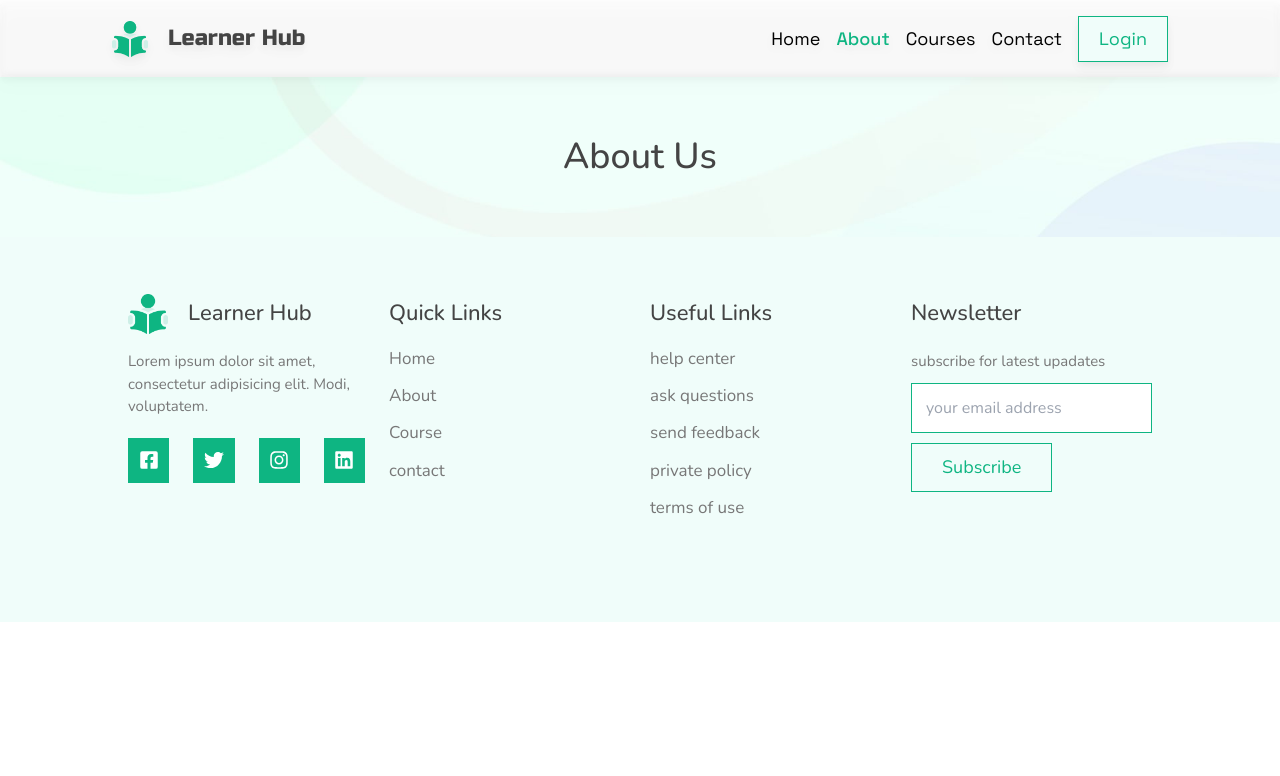
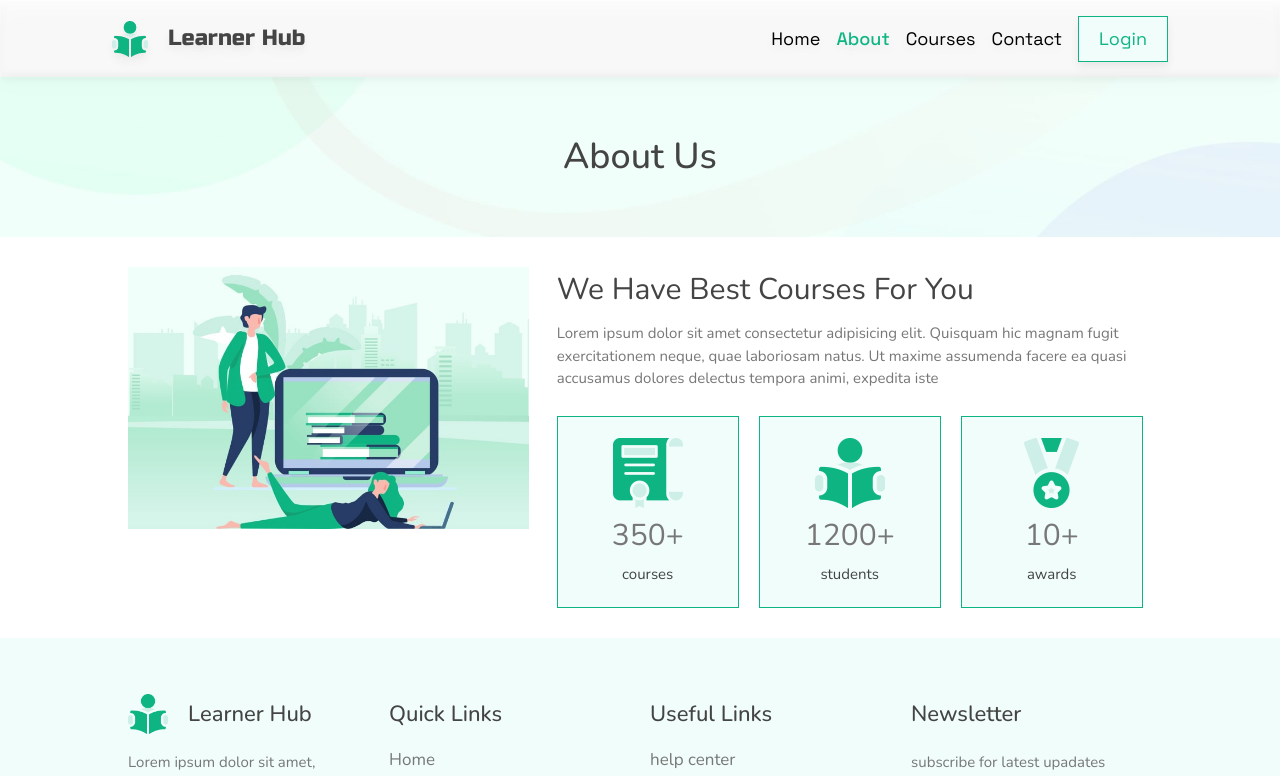
Before and after one commit to ronymia/learner-hub-client, a React (Create React App) app: page /about in a window 1280 px wide. Shown: the top 776 px of the page. Built offline with nearby package versions, Linux system fonts and the light colour scheme; the HTML template or start-up script is replaced by a standard one.

Commit message:
about summary

```diff
--- /dev/null
+++ b/src/components/AboutSummary.jsx
@@ -0,0 +1,60 @@
+import React from 'react';
+
+import aboutImg from '../assets/images/about-img.jpg';
+import abutIcon1 from '../assets/images/about-icon-1.png';
+import abutIcon2 from '../assets/images/about-icon-2.png';
+import abutIcon3 from '../assets/images/about-icon-3.png';
+
+const AboutSummary = () => {
+    const about = [
+        {
+            id: 1,
+            title: "courses",
+            number: "350+",
+            image: abutIcon1
+        },
+        {
+            id: 1,
+            title: "students",
+            number: "1200+",
+            image: abutIcon2
+        },
+        {
+            id: 1,
+            title: "awards",
+            number: "10+",
+            image: abutIcon3
+        }
+    ]
+
+    return (
+        <section className="flex  justify-center gap-7 py-[30px] lg:px-[10%]">
+            <div className="w-full h-full">
+                <img src={aboutImg} alt="about" />
+            </div>
+            <div className="">
+                <h1 className="text-[30px] text-dimBlack">We Have Best Courses For You</h1>
+                <p className='text-[15px] py-[10px] px-0 text-lightColor'>
+                    Lorem ipsum dolor sit amet consectetur adipisicing elit. Quisquam hic magnam fugit exercitationem neque, quae laboriosam natus. Ut maxime assumenda facere ea quasi accusamus dolores delectus tempora animi, expedita iste
+                </p>
+                <div className="flex  gap-5">
+                    {
+                        about.map(ab =>
+                            <div
+                                key={ab.id}
+                                className="border border-primary py-[30px] px-[20px] bg-lightPrimary flex items-center justify-center mt-4"
+                            >
+                                <div className='h-[130px] w-[140px] flex flex-col items-center justify-center'>
+                                    <img src={ab.image} alt="" />
+                                    <h2 className='py-[5px] px-0 text-[30px] text-lightColor'>{ab.number}</h2>
+                                    <h4 className='text-[15px] text-dimBlack'>{ab.title}</h4>
+                                </div>
+                            </div>)
+                    }
+                </div>
+            </div>
+        </section>
+    )
+}
+
+export default AboutSummary;
--- a/src/index.css
+++ b/src/index.css
@@ -43,7 +43,7 @@ white: "#fff"
     }
 
     html::-webkit-scrollbar-track {
-        background: transparent;
+        background: green;
     }
 
     html::-webkit-scrollbar-thumb {
--- a/src/pages/About.jsx
+++ b/src/pages/About.jsx
@@ -1,10 +1,12 @@
 import React from 'react';
 import { PageHeader } from '../components';
+import AboutSummary from '../components/AboutSummary';
 
 const About = () => {
     return (
         <section className="">
             <PageHeader />
+            <AboutSummary />
 
         </section>
     )
```
